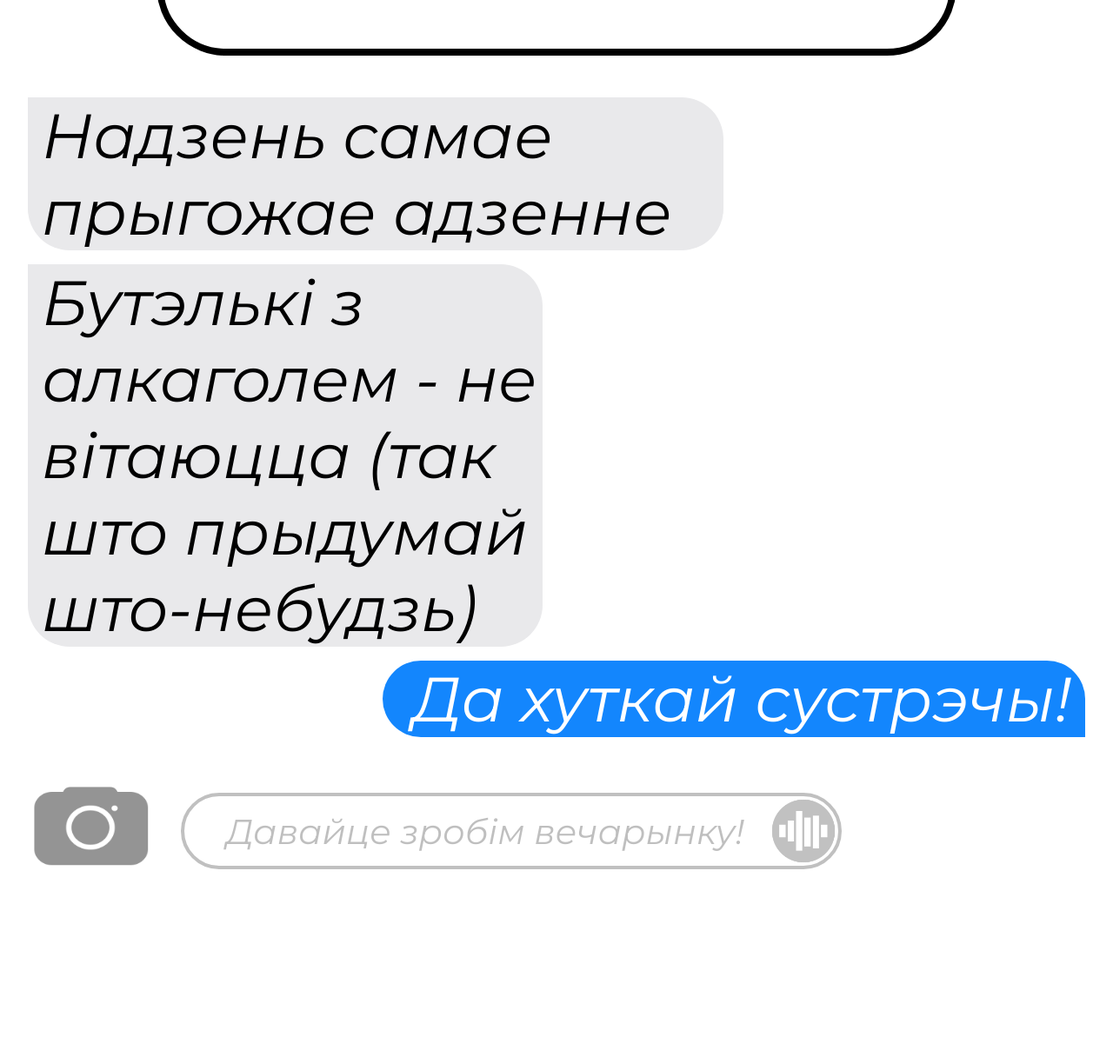
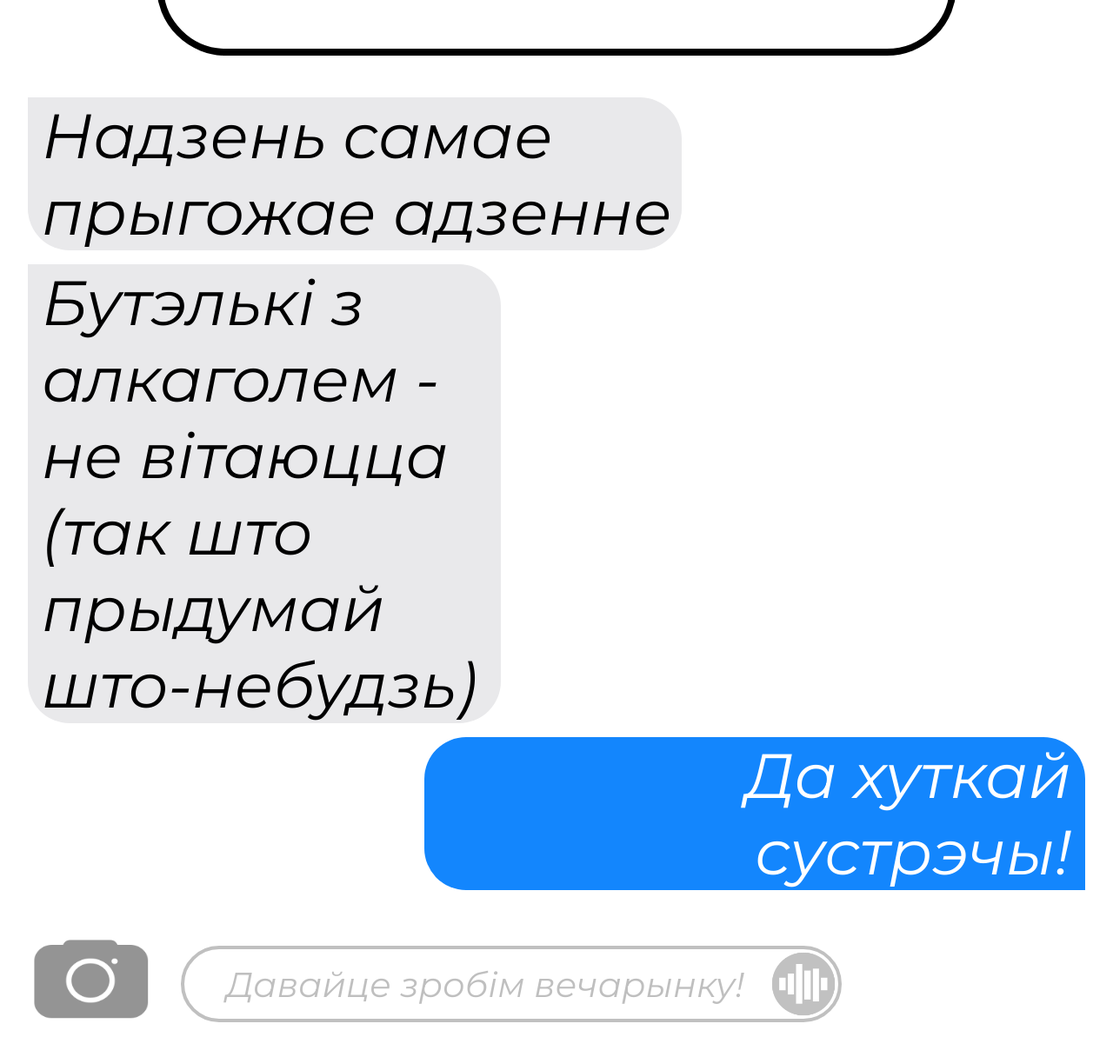
Before and after one commit to MarkRomanczuk/MarkRomanczuk.github.io, a plain HTML site: page tusa/bel.html in a window 1280 px wide. Shown: the part 1025-2241 px from the top of the page at 87% size. Before the commit the page ends 2105 px from the top, so only its background shows below. Drawn offline with Linux system fonts and the light colour scheme.

Commit message:
Update bel.html

```diff
--- a/tusa/bel.html
+++ b/tusa/bel.html
@@ -169,7 +169,7 @@
     </div>
     <div class="second">
         <div class="one" align="left">
-            <p style="background-color: #e9e9eb; width: 49rem; font-size: 4.5rem;
+            <p style="background-color: #e9e9eb; width: 46rem; font-size: 4.5rem;
              border-top-right-radius: 3rem;
               border-bottom-right-radius: 3rem; color: #000;
               padding-left: 1rem; margin: 1rem; margin-left: 2rem;
@@ -179,12 +179,12 @@
         <div class="two" align="left">
             <p style="background-color: #e9e9eb; font-size: 4.5rem;
               border-top-right-radius: 3rem; border-bottom-right-radius: 3rem;
-             width: 36rem; color: #000; padding-left: 1rem;
+             width: 33rem; color: #000; padding-left: 1rem;
              margin: 1rem; margin-left: 2rem;
              border-bottom-left-radius: 3rem;">Бутэлькі з алкаголем - не вітаюцца (так што прыдумай што-небудзь)</p>
         </div>
         <div class="tree" align="right">
-            <p style="background-color: #1386fd; width: 49.5rem;
+            <p style="background-color: #1386fd; width: 46.5rem;
              font-size: 4.5rem; padding-right: 1rem;
              border-top-left-radius: 3rem; border-bottom-left-radius: 3rem;
              margin: 1rem;margin-right: 2rem;
```
